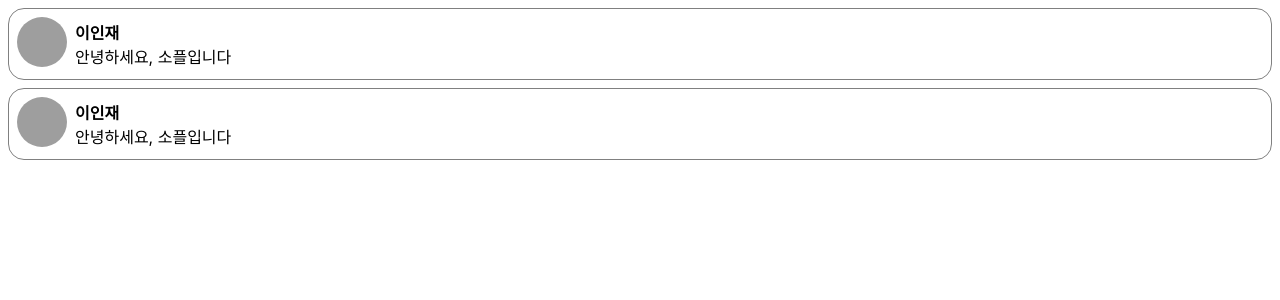
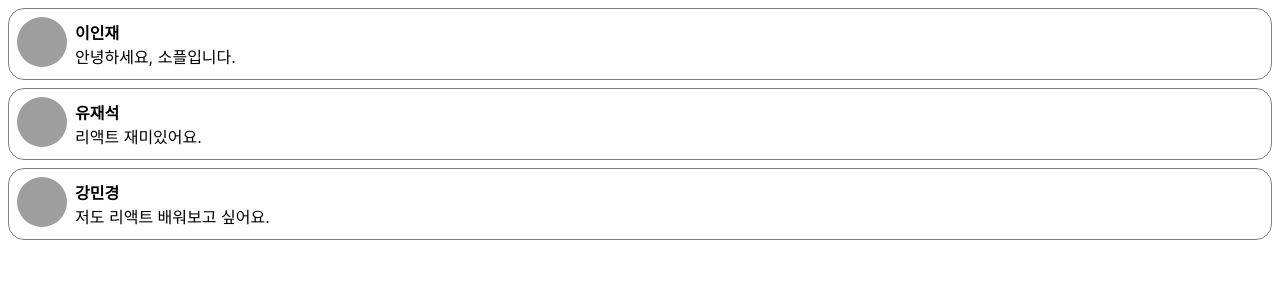
Before and after one commit to minwoo915/23-react1, a React (Create React App) app: page / in a window 1280 px wide. Shown: the top 300 px of the page. Built offline with nearby package versions, Linux system fonts and the light colour scheme; grey boxes are pictures that could not be loaded.

Commit message:
Add CommentList
컴포넌트 수정

```diff
--- a/src/chapter_05/Comment.jsx
+++ b/src/chapter_05/Comment.jsx
@@ -45,7 +45,7 @@ function Comment(props) {
 
             <div style={styles.contentContainer}>
                 <span style={styles.nameText}>{props.name}</span>
-                <span style={styles.commentText}>{props.Comment}</span>
+                <span style={styles.commentText}>{props.comment}</span>
             </div>
         </div>
     );
--- a/src/chapter_05/CommentList.jsx
+++ b/src/chapter_05/CommentList.jsx
@@ -1,11 +1,29 @@
 import React from "react";
 import Comment from "./Comment";
+
+const comments = [
+    {
+        name: "이인재",
+        comment: "안녕하세요, 소플입니다.",
+    },
+    {
+        name: "유재석",
+        comment: "리액트 재미있어요.",
+    },
+    {
+        name: "강민경",
+        comment: "저도 리액트 배워보고 싶어요.",
+    },
+];
 
 function CommentList(props) {
     return (
         <div>
-            <Comment name={"이인재"} Comment={"안녕하세요, 소플입니다"}/>
-            <Comment name={"이인재"} Comment={"안녕하세요, 소플입니다"}/>
+            {comments.map((foo) => {
+                return (
+                    <Comment name={foo.name} comment={foo.comment}/>
+                )
+            })}
         </div>
     )
 }
```
